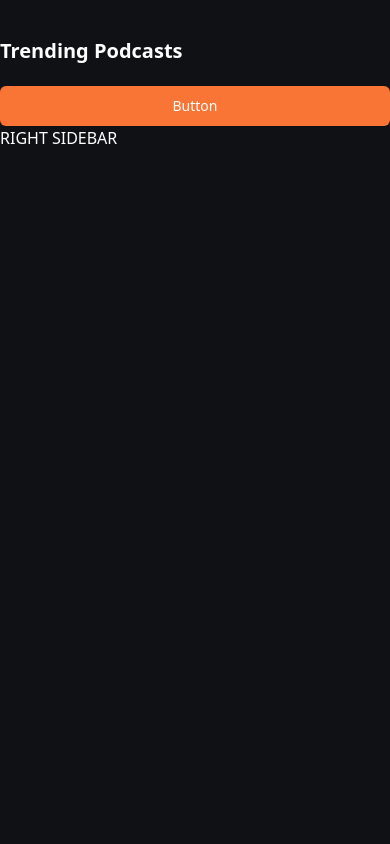
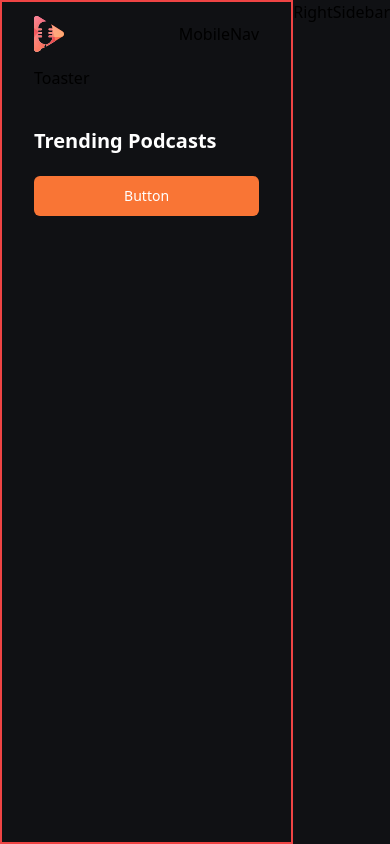
Before and after one commit to sturmsrobot/Podcastr, a Next.js app: page / in a window 390 px wide. Built offline with nearby package versions, Linux system fonts and the light colour scheme.

Commit message:
RightSidebar || MobileNav implementiert

```diff
--- a/app/(root)/layout.tsx
+++ b/app/(root)/layout.tsx
@@ -1,4 +1,7 @@
 import LeftSidebar from "@/components/LeftSidebar";
+import MobileNav from "@/components/MobileNav";
+import RightSidebar from "@/components/RightSidebar";
+import Image from "next/image";
 
 export default function RootLayout({
   children,
@@ -6,11 +9,29 @@ export default function RootLayout({
   children: React.ReactNode;
 }>) {
   return (
-    <div>
-      <main>
+    <div className="relative flex flex-col">
+      <main className="relative flex bg-black-3">
         <LeftSidebar />
-        {children}
-        <p className="text-white-1">RIGHT SIDEBAR</p>
+
+        <section className="border-2 border-red-500 flex min-h-screen flex-1 flex-col px-4 sm:px-14">
+          <div className="mx-auto flex w-full max-w-5xl flex-col max-sm:px-4">
+            <div className="flex h-16 items-center justify-between md:hidden">
+              <Image
+                src="/icons/logo.svg"
+                width={30}
+                height={30}
+                alt="menu icon"
+              />
+              <MobileNav />
+            </div>
+            <div className="flex flex-col md:pb-14">
+              Toaster
+              {children}
+            </div>
+          </div>
+        </section>
+
+        <RightSidebar />
       </main>
     </div>
   );
--- /dev/null
+++ b/components/MobileNav.tsx
@@ -0,0 +1,7 @@
+import React from "react";
+
+const MobileNav = () => {
+  return <div>MobileNav</div>;
+};
+
+export default MobileNav;
--- /dev/null
+++ b/components/RightSidebar.tsx
@@ -0,0 +1,7 @@
+import React from "react";
+
+const RightSidebar = () => {
+  return <div>RightSidebar</div>;
+};
+
+export default RightSidebar;
```
